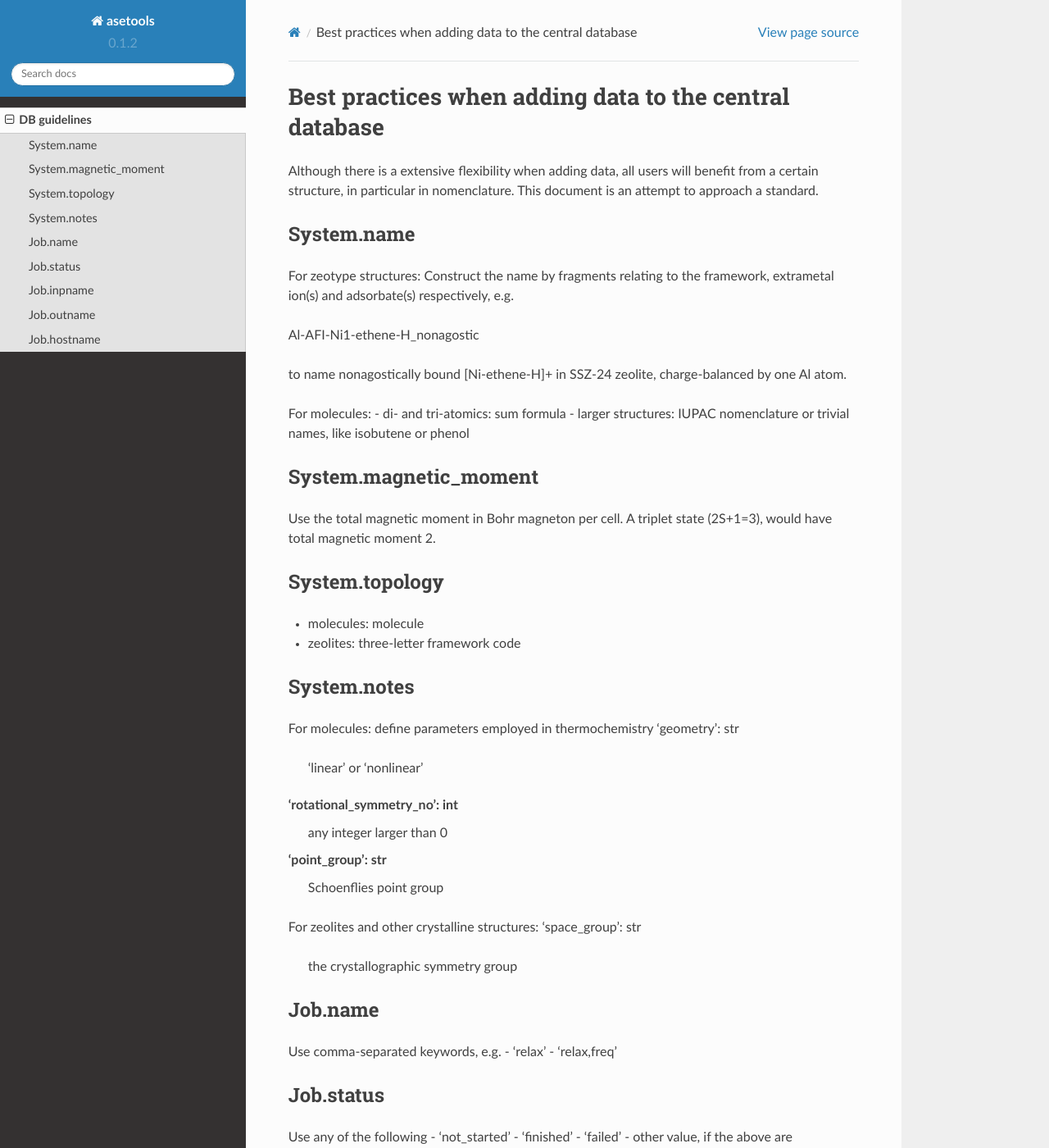
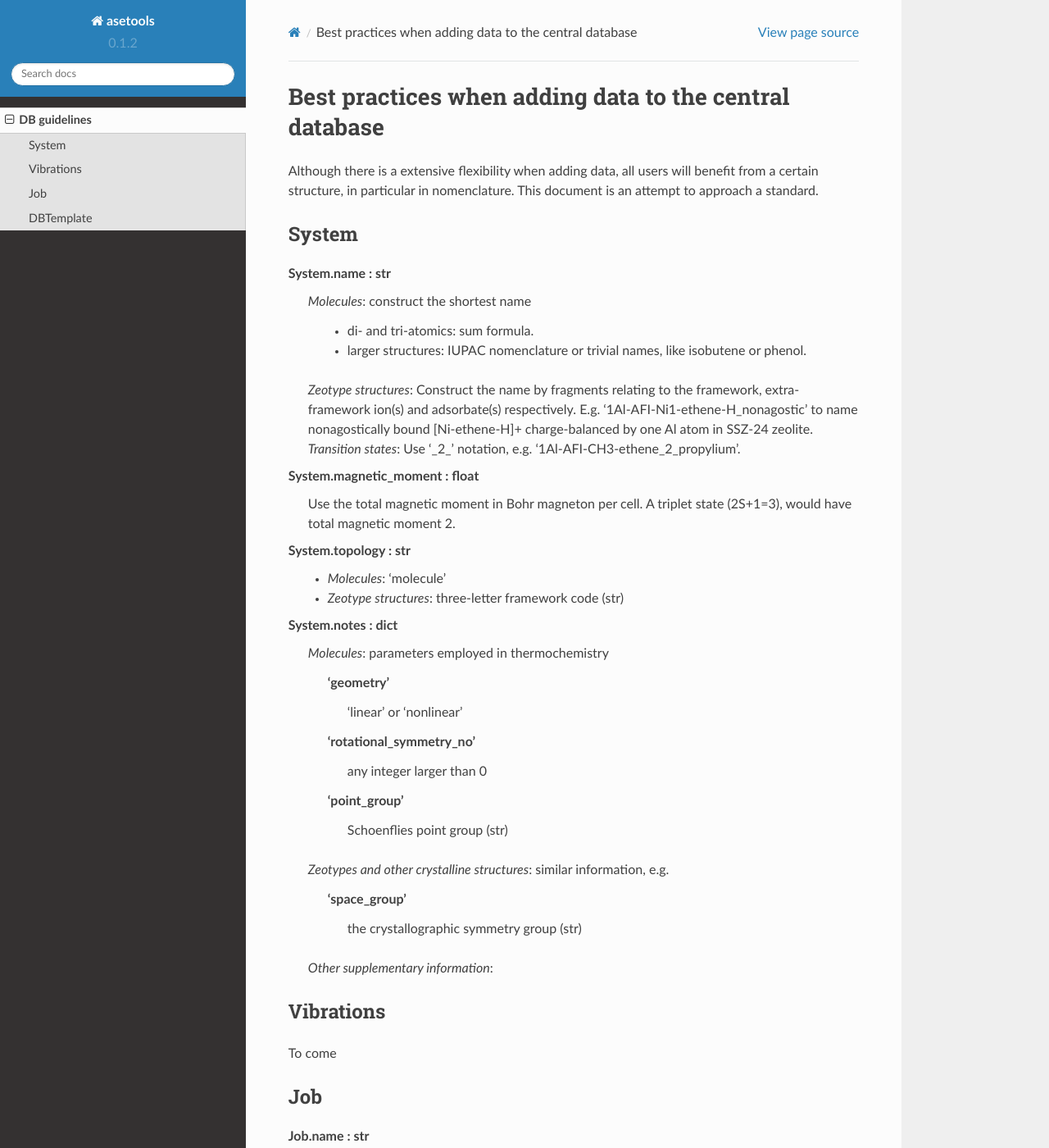
Before and after one commit to lmmentel/asetools, a Sphinx documentation site: the page built from docs/source/dbguidelines.rst, in a window 1280 px wide and 1400 px high. Shown: the whole window at 82% size. Built offline with Sphinx 7.4.7 and the Read the Docs theme 2.0.0, drawn with Linux system fonts in a browser that asks for light colours; pages that are not in the unit, such as notebooks, are missing from menus; some of the changed text lies outside the part shown.

```diff
--- a/docs/source/dbguidelines.rst
+++ b/docs/source/dbguidelines.rst
@@ -3,68 +3,75 @@ Best practices when adding data to the central database
 
 Although there is a extensive flexibility when adding data, all users will benefit from a certain structure, in particular in nomenclature. This document is an attempt to approach a standard.
 
-System.name
------------
-For zeotype structures:
-Construct the name by fragments relating to the framework, extrametal ion(s) and adsorbate(s) respectively, e.g.
+System
+-------
 
-Al-AFI-Ni1-ethene-H_nonagostic
+System.name : str
+    *Molecules*:
+    construct the shortest name
+     - di- and tri-atomics: sum formula.
+     - larger structures: IUPAC nomenclature or trivial names, like isobutene or phenol.
+    *Zeotype structures*:
+    Construct the name by fragments relating to the framework, extra-framework ion(s) and adsorbate(s) respectively. E.g. '1Al-AFI-Ni1-ethene-H_nonagostic' to name nonagostically bound [Ni-ethene-H]+ charge-balanced by one Al atom in SSZ-24 zeolite.
+    *Transition states*:
+    Use '_2_' notation, e.g. '1Al-AFI-CH3-ethene_2_propylium'.
 
-to name nonagostically bound [Ni-ethene-H]+ in SSZ-24 zeolite, charge-balanced by one Al atom.
+System.magnetic_moment : float
+    Use the total magnetic moment in Bohr magneton per cell. A triplet state (2S+1=3), would have total magnetic moment 2.
 
-For molecules:
-- di- and tri-atomics: sum formula
-- larger structures: IUPAC nomenclature or trivial names, like isobutene or phenol
+System.topology : str
+    - *Molecules*: 'molecule'
+    - *Zeotype structures*: three-letter framework code (str)
 
-System.magnetic_moment
-----------------------
-Use the total magnetic moment in Bohr magneton per cell. A triplet state (2S+1=3), would have total magnetic moment 2.
-
-System.topology
----------------
-- molecules: molecule
-- zeolites: three-letter framework code
-
-System.notes
-------------
-For molecules: define parameters employed in thermochemistry
-'geometry': str
-   'linear' or 'nonlinear'
-'rotational_symmetry_no': int
-    any integer larger than 0
-'point_group': str
-    Schoenflies point group
-
-For zeolites and other crystalline structures:
-'space_group': str
-    the crystallographic symmetry group
+System.notes : dict
+    *Molecules*:
+    parameters employed in thermochemistry
+         'geometry'
+            'linear' or 'nonlinear'
+         'rotational_symmetry_no'
+            any integer larger than 0
+         'point_group'
+            Schoenflies point group (str)
+    *Zeotypes and other crystalline structures*:
+    similar information, e.g.
+         'space_group'
+            the crystallographic symmetry group (str)
+    *Other supplementary information*:
 
 
+Vibrations
+----------
+To come
 
-Job.name
---------
-Use comma-separated keywords, e.g.
-- 'relax'
-- 'relax,freq'
 
-Job.status
+Job
+---
+
+Job.name : str
+    Use comma-separated keywords, e.g. 'relax', 'relax,freq' or 'neb'.
+
+Job.status : str
+    - 'not_started'
+    - 'finished'
+    - 'failed'
+    - other value, if the above are insufficient
+
+Job.inpname : str
+    The name of the file that is passed to python when the job is executed, e.g. input.py.
+
+Job.outname : str
+    - for 'relax' jobs: name of trajectory file
+    - for 'freq' jobs: name of pickle file with vibrational energies
+    - for 'neb' jobs: comma-separated list of trajectory files along the band
+
+Job.hostname : str
+    Of the form 'abel.uio.no'
+
+DBTemplate
 ----------
-Use any of the following
-- 'not_started'
-- 'finished'
-- 'failed'
-- other value, if the above are insufficient
 
-Job.inpname
------------
-The name of the file that is passed to python when the job is executed
+DBTemplate.name : str
+    Use comma-separated keywords, e.g. 'relax', 'relax,freq', 'freq,harmonic_thermo', etc.
 
-Job.outname
------------
-- 'relax' jobs: name of trajectory file
-- 'freq' jobs: name of pickle file with vibrational energies
-- ...
-
-Job.hostname
-------------
-Of the form 'abel.uio.no'
+DBTemplate.ase_version : str
+    Use ase.version.version, not mandatory.
```
Also changed, not shown: docs/source/index.rst (+8 -9 lines).
